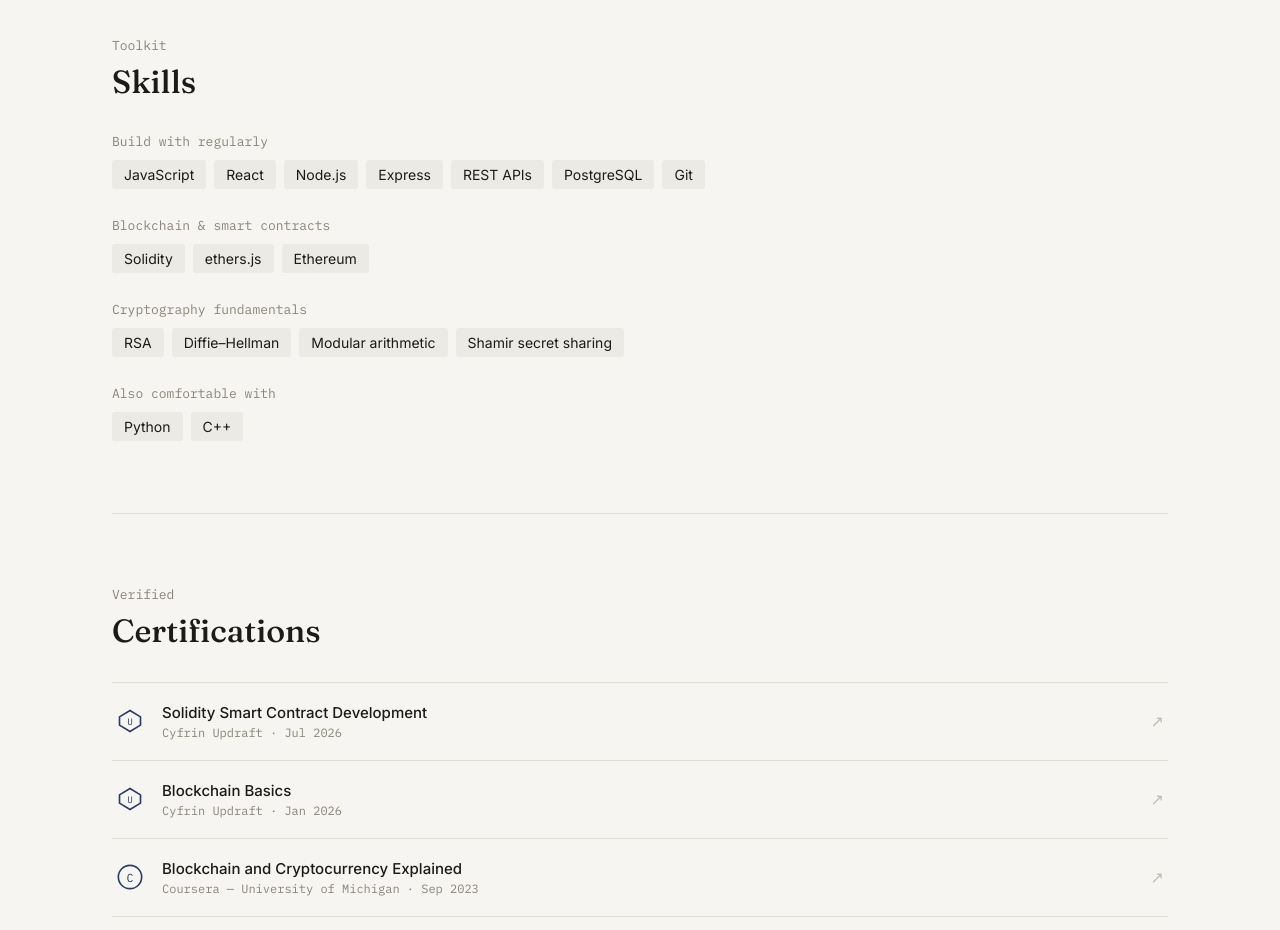
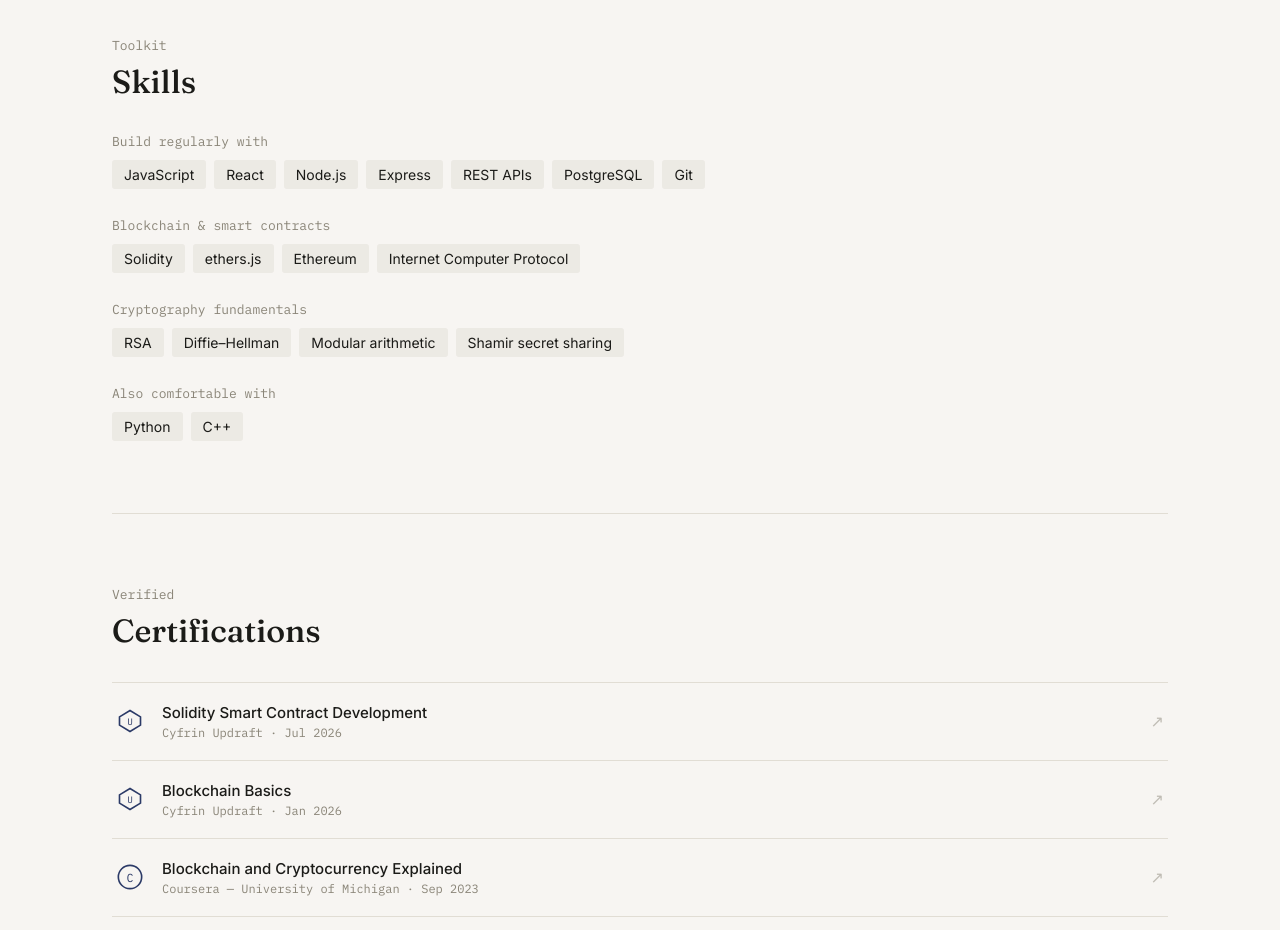
Before and after one commit to saqib-jamal/Portfolio, a React (Vite) app: page / in a window 1280 px wide. Shown: the part 1140-2070 px from the top of the page. Built offline with nearby package versions, Linux system fonts and the light colour scheme.

Commit message:
tweak the skils list

```diff
--- a/src/Skills.jsx
+++ b/src/Skills.jsx
@@ -1,11 +1,11 @@
 const groups = [
   {
-    label: 'Build with regularly',
+    label: 'Build regularly with',
     skills: ['JavaScript', 'React', 'Node.js', 'Express', 'REST APIs', 'PostgreSQL', 'Git'],
   },
   {
     label: 'Blockchain & smart contracts',
-    skills: ['Solidity', 'ethers.js', 'Ethereum'],
+    skills: ['Solidity', 'ethers.js', 'Ethereum', 'Internet Computer Protocol'],
   },
   {
     label: 'Cryptography fundamentals',
```
